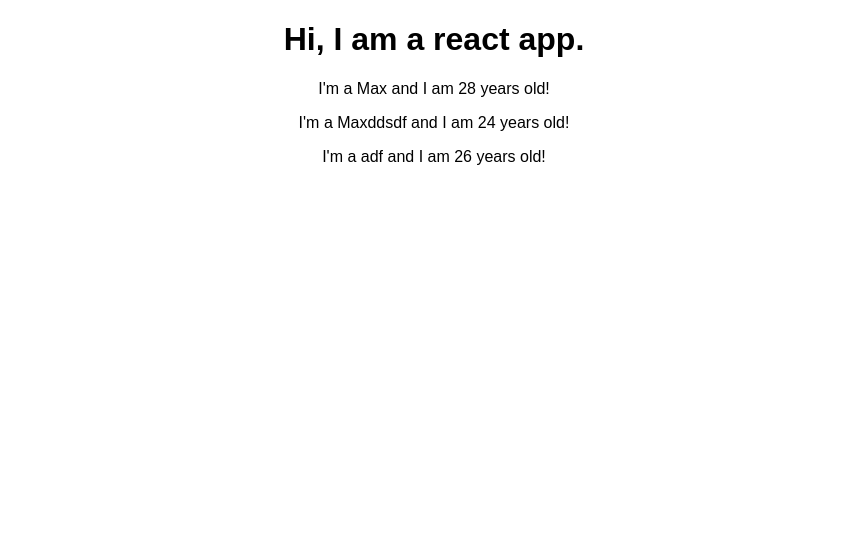
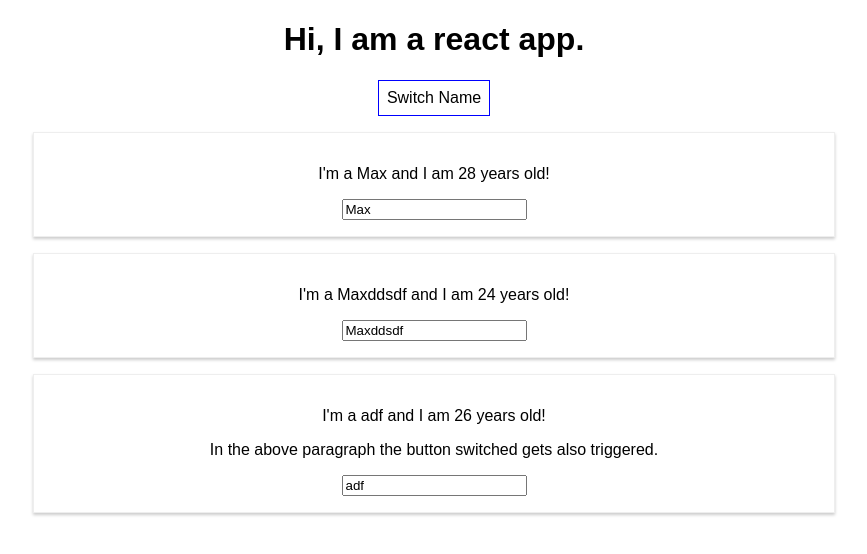
Before and after one commit to marcpre/learning_react, a React (Create React App) app: page / in a window 1280 px wide. Shown: the top 554 px of the page, without its empty margins (206-1073 px from the left). Built offline with nearby package versions, Linux system fonts and the light colour scheme.

Commit message:
adding custom style to app

```diff
--- a/src/App.css
+++ b/src/App.css
@@ -1,28 +1,3 @@
 .App {
   text-align: center;
 }
-
-.App-logo {
-  animation: App-logo-spin infinite 20s linear;
-  height: 80px;
-}
-
-.App-header {
-  background-color: #222;
-  height: 150px;
-  padding: 20px;
-  color: white;
-}
-
-.App-title {
-  font-size: 1.5em;
-}
-
-.App-intro {
-  font-size: large;
-}
-
-@keyframes App-logo-spin {
-  from { transform: rotate(0deg); }
-  to { transform: rotate(360deg); }
-}
--- a/src/App.js
+++ b/src/App.js
@@ -15,12 +15,54 @@ class App extends Component {
   }
 
 
+  nameChangeHandler = (event) => {
+    this.setState({
+      persons: [
+        { name: 'newName', age: 28},
+        { name: event.target.value, age: 9999999},
+        { name: 'lolonator', age: 26}
+    ]
+   })
+  }
+
+  switchNameHandler = (newName) => {
+    this.setState({
+      persons: [
+        { name: newName, age: 28},
+        { name: 'Maxddsdf', age: 9999999},
+        { name: 'lolonator', age: 26}
+    ]
+   })
+  }
+
   render() {
-    return ( <div className = "App" >
+    const style = {
+      backgroundColor: 'white',
+      font: 'inherit',
+      border: '1px solid blue',
+      padding: '8px',
+      cursor: 'pointer'
+    }
+
+    return (
+    <div className = "App" >
       <h1 > Hi, I am a react app. </h1>
-        <Person name = {this.state.persons[0].name} age = {this.state.persons[0].age} />
-        <Person name = {this.state.persons[1].name} age = {this.state.persons[1].age} />
-        <Person name = {this.state.persons[2].name} age = {this.state.persons[2].age} />
+        <button
+        style={style}
+        onClick={this.switchNameHandler.bind(this, 'adsfsad')}> Switch Name </button>
+        <Person
+          name = {this.state.persons[0].name}
+          age = {this.state.persons[0].age} />
+        <Person
+          name = {this.state.persons[1].name}
+          age = {this.state.persons[1].age}
+          changed = {this.nameChangeHandler}/>
+        <Person
+          name = {this.state.persons[2].name}
+          age = {this.state.persons[2].age}
+          click={this.switchNameHandler} >
+            In the above paragraph the button switched gets also triggered.
+        </Person>
       </div>
     );
   }
--- /dev/null
+++ b/src/Person/Person.css
@@ -0,0 +1,8 @@
+.Person {
+    width: 60%;
+    margin: 16px auto;
+    border: 1px solid #eee;
+    box-shadow: 0 2px 3px #ccc;
+    padding: 16px;
+    text-align: center;
+}
--- a/src/Person/Person.js
+++ b/src/Person/Person.js
@@ -1,10 +1,12 @@
 import React from 'react';
+import './Person.css';
 
 const person = (props) => {
     return (
-        <div>
-            <p>I'm a {props.name} and I am {props.age} years old!</p>
+        <div className="Person">
+            <p onClick={props.click}>I'm a {props.name} and I am {props.age} years old!</p>
             <p>{props.children}</p>
+            <input type="text" onChange={props.changed} value={props.name}/>
         </div>
     )
 }
```
